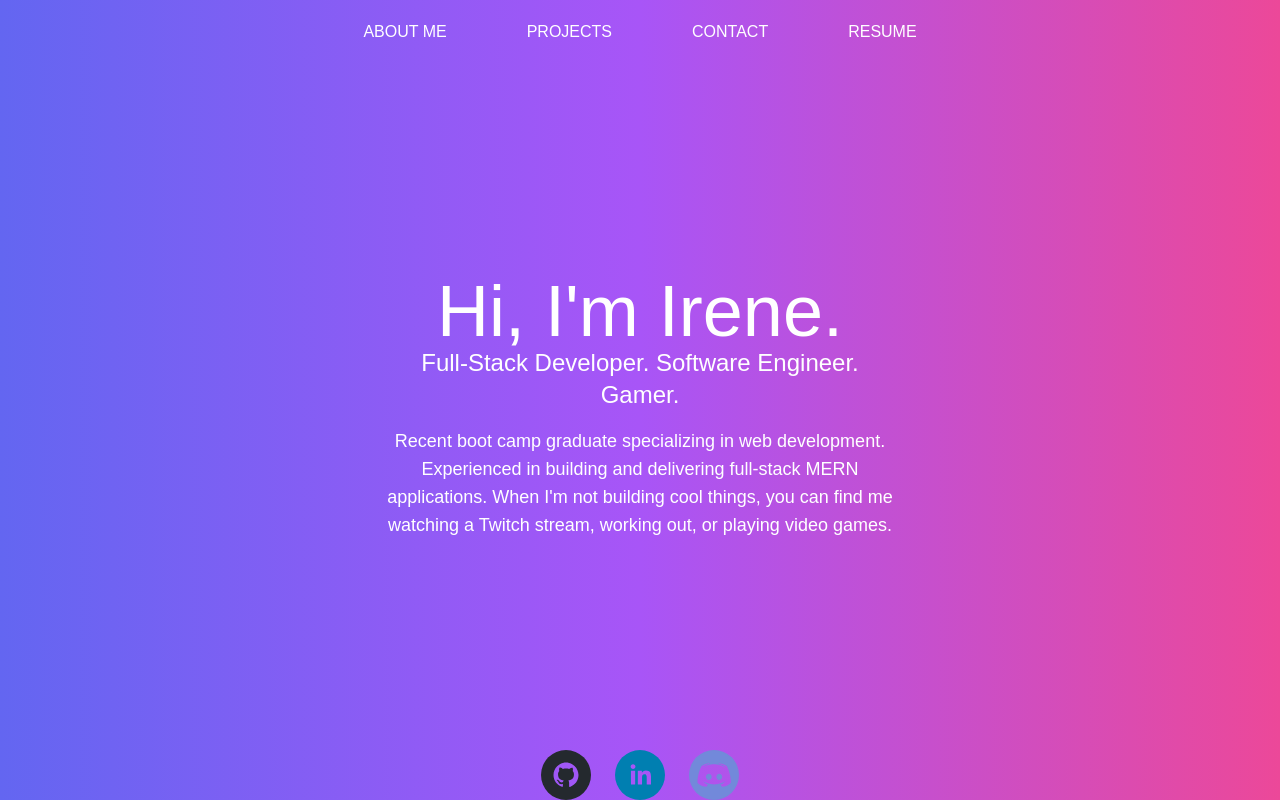
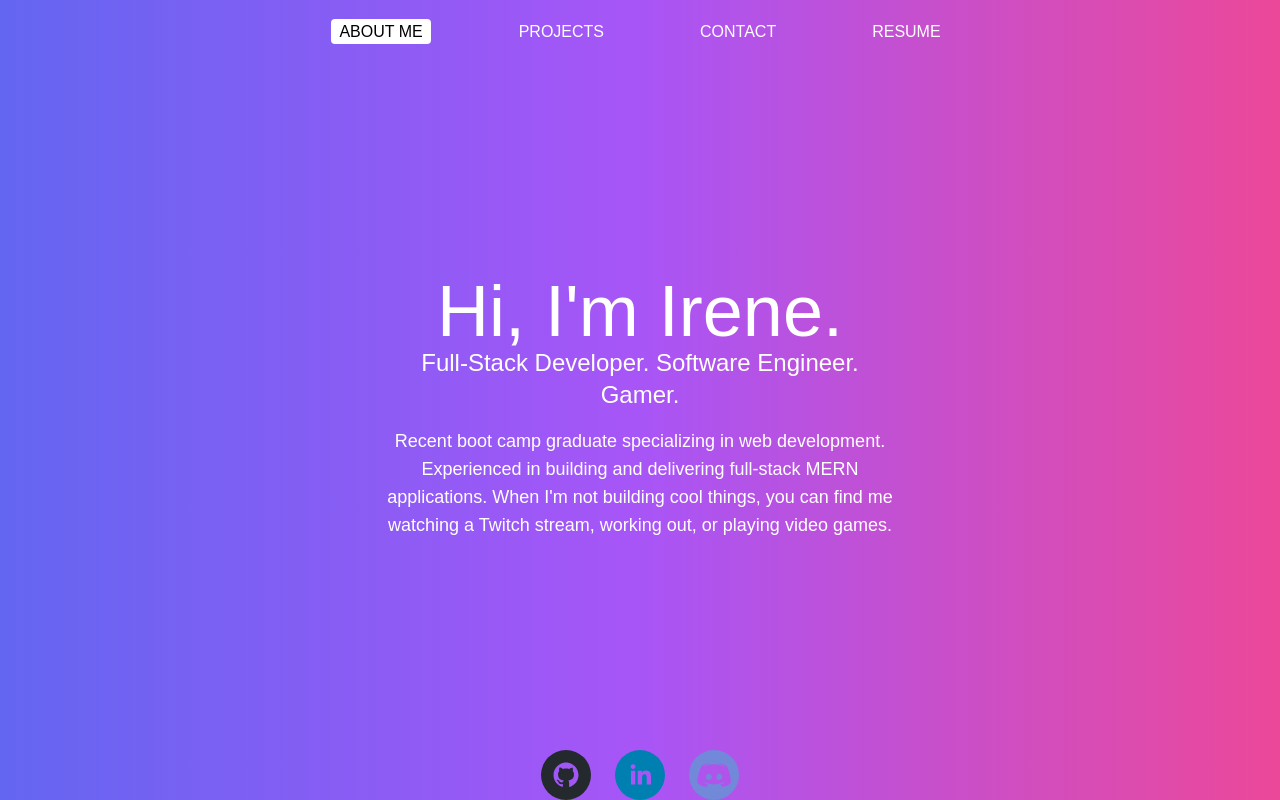
Before and after one commit to irene-panis/react-portfolio, a React (Vite) app: page / in a window 1280 px wide. Built offline with nearby package versions, Linux system fonts and the light colour scheme.

Commit message:
add current page highlight in navbar

```diff
--- a/src/components/Navigation.jsx
+++ b/src/components/Navigation.jsx
@@ -5,6 +5,7 @@ function Navigation(props) {
         <a
           href="#about"
           onClick={() => props.handlePageChange('AboutMe')}
+          className={props.currentPage === 'AboutMe' ? 'bg-white text-black py-1 px-2 rounded' : 'bg-none text-white py-1 px-2 rounded'}
         >
           About Me
         </a>
@@ -13,6 +14,7 @@ function Navigation(props) {
         <a
           href="#projects"
           onClick={() => props.handlePageChange('Projects')}
+          className={props.currentPage === 'Projects' ? 'bg-white text-black py-1 px-2 rounded' : 'bg-none text-white py-1 px-2 rounded'}
         >
           Projects
         </a>
@@ -21,6 +23,7 @@ function Navigation(props) {
         <a
           href="#contact"
           onClick={() => props.handlePageChange('Contact')}
+          className={props.currentPage === 'Contact' ? 'bg-white text-black py-1 px-2 rounded' : 'bg-none text-white py-1 px-2 rounded'}
         >
           Contact
         </a>
@@ -29,6 +32,7 @@ function Navigation(props) {
         <a
           href="#resume"
           onClick={() => props.handlePageChange('Resume')}
+          className={props.currentPage === 'Resume' ? 'bg-white text-black py-1 px-2 rounded' : 'bg-none text-white py-1 px-2 rounded'}
         >
           Resume
         </a>
```
Also changed, not shown: src/index.css (line endings or trailing spaces).
